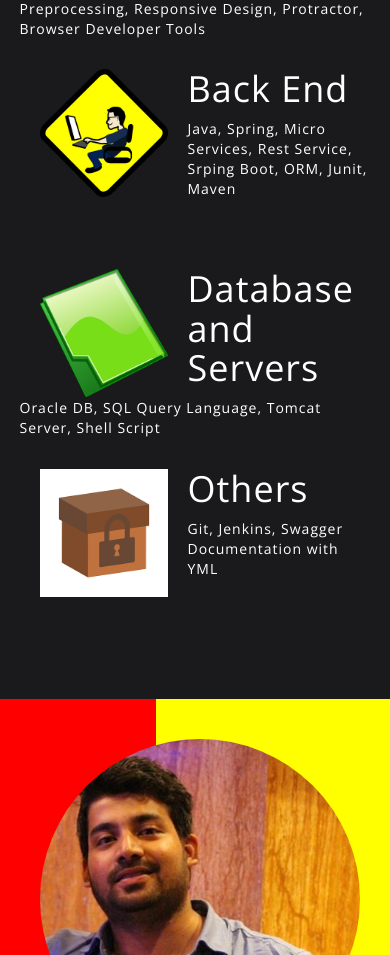
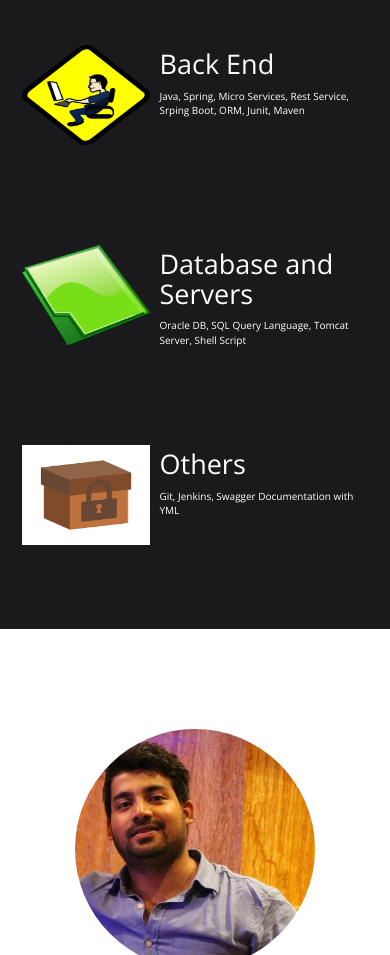
Before and after one commit to ThePrajwalNayak/portfolio2, an Angular app: page /home in a window 390 px wide. Shown: the part 1045-2000 px from the top of the page. Built offline with nearby package versions, Linux system fonts and the light colour scheme.

Commit message:
CSS fix for responsive web design

```diff
--- a/src/app/home/home.component.html
+++ b/src/app/home/home.component.html
@@ -48,15 +48,14 @@
     </div>
     <div id="myInfoR">
      <h1>Prajwal Nayak</h1>
-     <p>Full Stack Developer</p>
-     <p>Hey, I'm from Bengaluru, India.</p>
+     <p>Hey, I'm a Full Stack Developer from Bengaluru, India.</p>
      <p>I've always been drawn to the overlap between design and development. My skills are broad: from UI design to API development, Database to Servers. </p>
        <p>I enjoy each aspect, and love building web sites & web apps from start to finish.</p>
     </div>
  </Section>
  <Section class="contact">
    <div id="wrapper">
-   <p>Living, learning, & leveling up one day at a time.</p>
+   <p>To Finish a Job, First Begin</p>
    <div class="socialMedia">
      <a href="https://in.linkedin.com/in/theprajwalnayak" target="_blank" class="fa fa-linkedin"></a>
       <a href="https://github.com/theprajwalnayak" target="_blank"  class="fa fa-github"></a>
--- a/src/app/home/home.component.scss
+++ b/src/app/home/home.component.scss
@@ -63,7 +63,7 @@
         #database {}
         #others {}
         .skilsImage {
-          width: 128px;
+          width: 156px;
           height: 128px;
           float: left;
           margin: 20px 20px 0 20px;
@@ -80,13 +80,12 @@
     }
   }
   .aboutMe {
-    height: 600px;
-    background-color: green;
+    height: 600px; // background-color: green;
+    padding-top: 100px;
     #myInfoL {
       height: 600px;
       float: left;
       width: 40%;
-      background-color: red;
       img {
         border-radius: 50%;
         display: block;
@@ -100,8 +99,14 @@
       height: 600px;
       float: right;
       width: 60%;
-      padding: 54px 100px 0 0;
-      background-color: yellow;
+      padding: 100px 100px 0 0;
+      h1 {
+        font-size: 50px;
+        font-weight: bold;
+      }
+      p {
+        font-size: 18px;
+      }
     }
   }
   .contact {
@@ -110,7 +115,13 @@
     background-color: map-get($contact-component, contact-background);
     #wrapper {
       width: 50%;
-      margin: 200px auto;
+      margin: 200px auto 0;
+      padding-top: 200px;
+      text-align: center;
+      p {
+        color: #FFF;
+        font-size: 20px;
+      }
       .socialMedia {
         width: 50%;
         margin: 0 auto;
@@ -191,11 +202,24 @@
       }
     }
     .skils {
-      padding: 50px 0;
+      padding: 30px 0 0 0;
       .skilsItems {
         width: 90%;
         article {
           width: 100%;
+          .skilsImage {
+            margin: 16px 10px 0 2px;
+            width: 128px;
+            height: 100px;
+          }
+          .skillHeading {
+            letter-spacing: 0;
+            font-size: 27px;
+          }
+          .skillInfo {
+            letter-spacing: 0;
+            font-size: 10px;
+          }
           #fontend {}
           #backend {}
           #database {}
@@ -203,5 +227,35 @@
         }
       }
     }
+    .aboutMe{
+      padding-top: 20px;
+      height: 700px;
+      #myInfoL{
+        width: 100%;
+        height: 260px;
+        img{
+          margin-left: 50%;
+          transform: translateX(-50%) scale(0.6);
+        }
+      }
+      #myInfoR{
+        width: 100%;
+        height: 400px;
+            padding: 90px 15px 0 15px;
+            h1{
+              text-align: center;
+              font-size: 30px;
+            }
+            p{
+              font-size: 16px;
+            }
+      }
+    }
+    .contact{
+      height: 500px;
+      #wrapper{
+        width: 90%;
+      }
+    }
   }
 }
```
